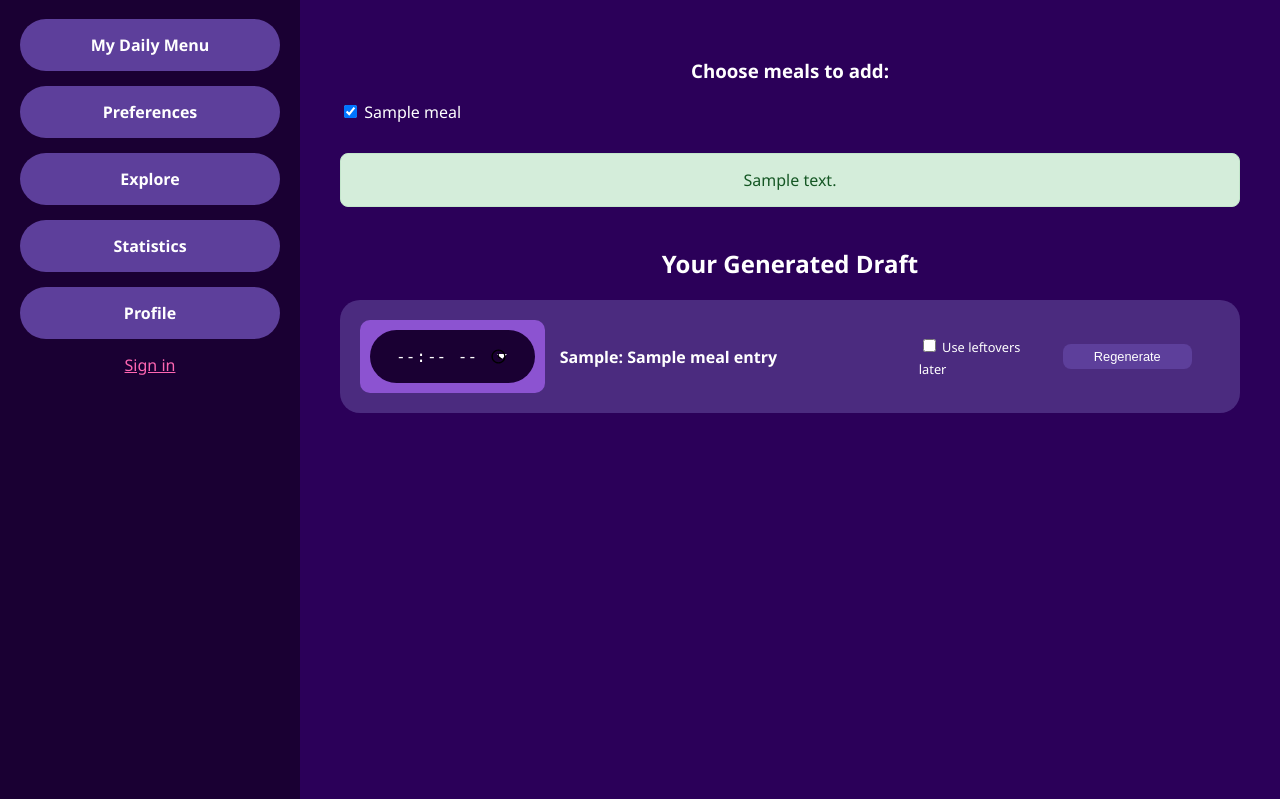
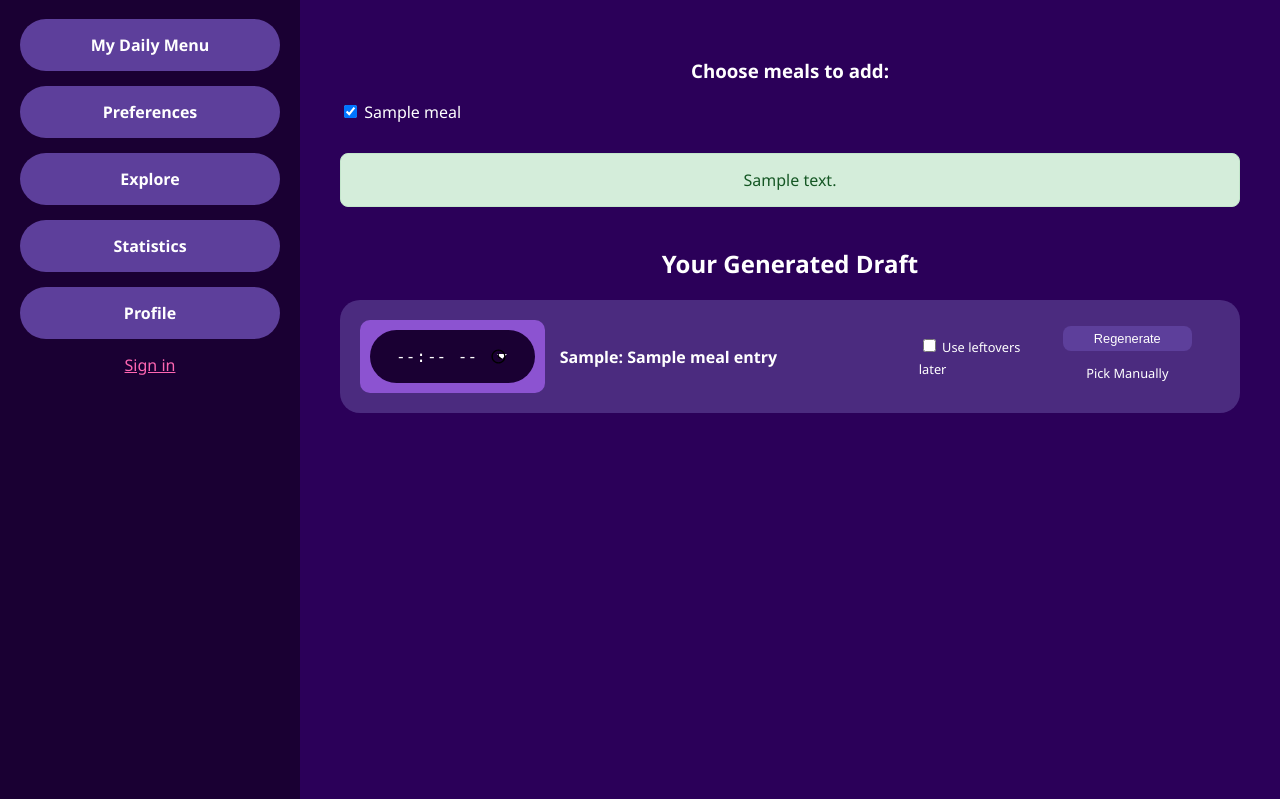
Before and after one commit to Khrystyna-Parnavska/menu-generator, a Flask app: template templates/menu.html in a window 1280 px wide. Shown: the part 45-844 px from the top of the page. Run offline with Flask 3, Linux system fonts and the light colour scheme; the template is opened without the code that fills it: most values are stand-ins (such as "Sample title", 1, 10 or a date in 2020).

Commit message:
added pick manualy button

```diff
--- a/templates/menu.html
+++ b/templates/menu.html
@@ -36,9 +36,13 @@
 
             {% for meal_entry in menu_meals %}
             <div class="meal-card" style="display: flex; align-items: center; gap: 15px;">
+                <input type="hidden" name="meal_id[]" value="{{ meal_entry['meal_id'] }}">
+                <input type="hidden" name="recipe_id[]" value="{{ meal_entry['recipe_id'] }}">
+                <input type="hidden" name="regenerated_times[]" value="{{ meal_entry['regenerated_times'] }}">
+                <input type="hidden" name="if_picked_manually[]" value="{{ meal_entry['if_picked_manually'] }}">
 
                 <div class="time-badge">
-                    <input type="time" name="meal_time_{{ meal_entry['meal_id'] }}" value="{{ meal_entry['meal_time'] }}" class="custom-input">
+                    <input type="time" name="meal_time[]" value="{{ meal_entry['meal_time'] }}" class="custom-input">
                 </div>
 
                 <div style="flex: 0 0 40%;">
@@ -53,7 +57,15 @@
 
                 <div class="action-group" style="flex: 0 0 15%;">
                     <button type="submit" form="regen-{{ loop.index }}" class="action-btn" style="width: 100%;">Regenerate</button>
+
+                    <a href="{{ url_for('manual_search', meal_index=loop.index0) }}"
+                        class="action-btn"
+                        style="text-decoration: none; text-align: center; font-size: 0.8em; background-color: var(--bg-purple);">
+                        Pick Manually
+                    </a>
                 </div>
+
+
 
             </div>
             {% endfor %}
```
